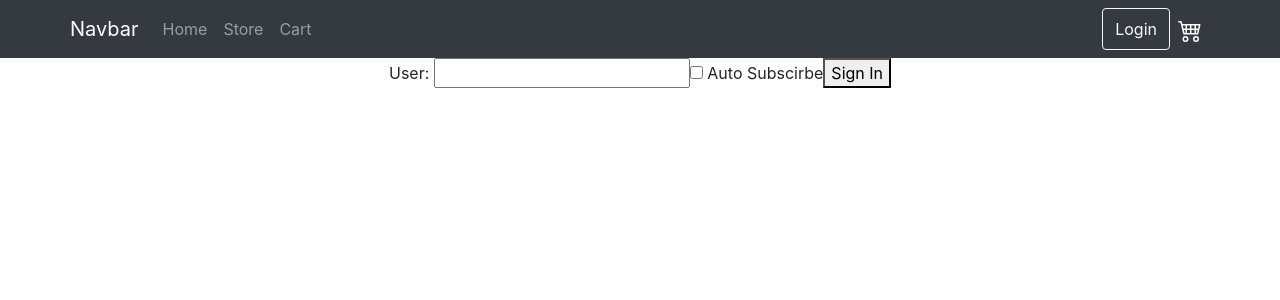
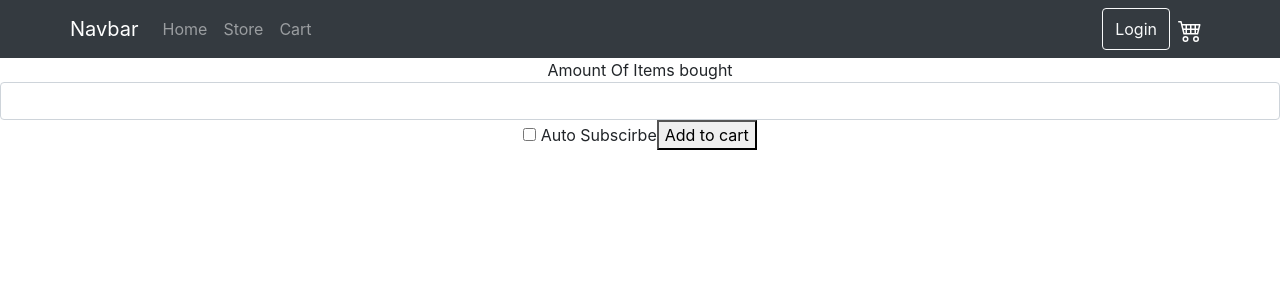
Before and after one commit to samBrownless16/Professional_Practice_Project, a React (Create React App) app: page /store in a window 1280 px wide. Shown: the top 300 px of the page. Built offline with nearby package versions, Linux system fonts and the light colour scheme.

Commit message:
chaning local data for the store/cart

```diff
--- a/src/components/cart.js
+++ b/src/components/cart.js
@@ -4,21 +4,23 @@ import Card from 'react-bootstrap/Card';
 
 export class Cart extends React.Component {
     state = {
-        user: '',
+        amountOf: null,
         autoSub: false
       };
     componentDidMount() {
         const autoSub = localStorage.getItem('autoSub') === 'true';
-        const user = autoSub ? localStorage.getItem('user') : '';
-        this.setState({ user, autoSub });
+        var amountOf = autoSub ? localStorage.getItem('amountOf') : null;
+        this.setState({ amountOf, autoSub });
       }
+
+
     render() {
 
         return (
             <div>
                 <Card style={{ width: '18rem', margin: 'auto' }}>
 
-                {this.state.user}
+                {this.state.amountOf}
                 </Card>
             </div>
         );
--- a/src/components/store.js
+++ b/src/components/store.js
@@ -1,12 +1,12 @@
 import React from 'react';
+import axios from 'axios';
 import Card from 'react-bootstrap/Card';
 import Button from 'react-bootstrap/Button';
-import axios from 'axios';
 import { Link } from 'react-router-dom';
 
 export class Store extends React.Component {
     state = {
-        user: '',
+        amountOf: null,
         autoSub: false
       };
 
@@ -18,27 +18,30 @@ export class Store extends React.Component {
       };
 
       handleFormSubmit = () => {
-        const { user, autoSub } = this.state;
+        const { amountOf, autoSub } = this.state;
   localStorage.setItem('autoSub', autoSub);
-  localStorage.setItem('user', autoSub ? user : '');
+  localStorage.setItem('amountOf', autoSub ? amountOf : null);
       };
 
       componentDidMount() {
         const autoSub = localStorage.getItem('autoSub') === 'true';
-        const user = autoSub ? localStorage.getItem('user') : '';
-        this.setState({ user, autoSub });
+        const amountOf = autoSub ? localStorage.getItem('amountOf') : null;
+        this.setState({ amountOf, autoSub });
       }
 
     render() {
         return (
           <form onSubmit={this.handleFormSubmit}>
-            <label>
-              User: <input name="user" value={this.state.user} onChange={this.handleChange}/>
-            </label>
+            Amount Of Items bought
+          <input type='number' min="0" max="6"
+                            className='form-control'
+                            value={this.state.NumbersOfPeople}>
+                          </input>
+
             <label>
               <input name="autoSub" checked={this.state.autoSub} onChange={this.handleChange} type="checkbox"/> Auto Subscirbe
             </label>
-            <button type="submit">Sign In</button>
+            <button type="submit">Add to cart</button>
           </form>
         );
       }
```
